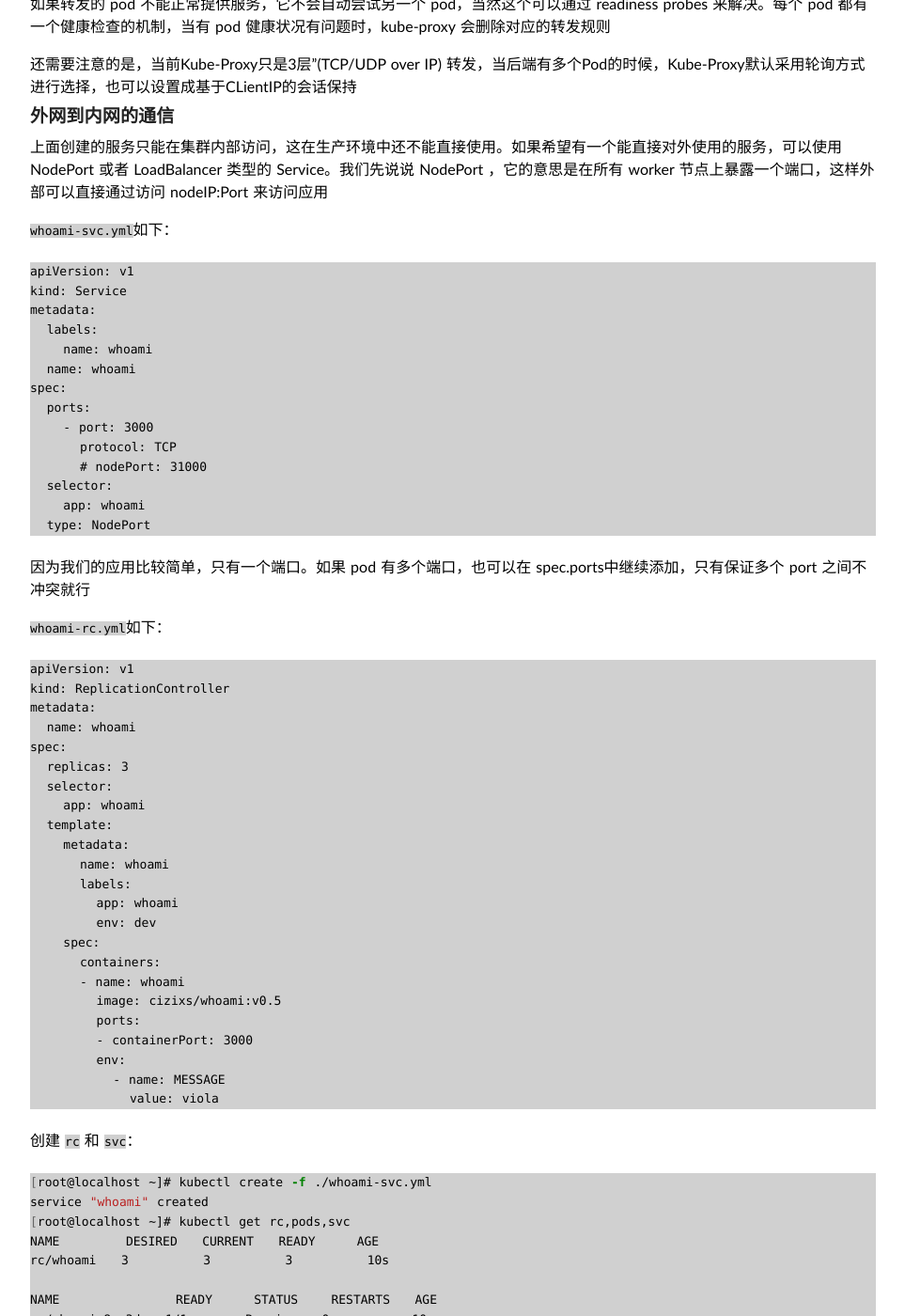
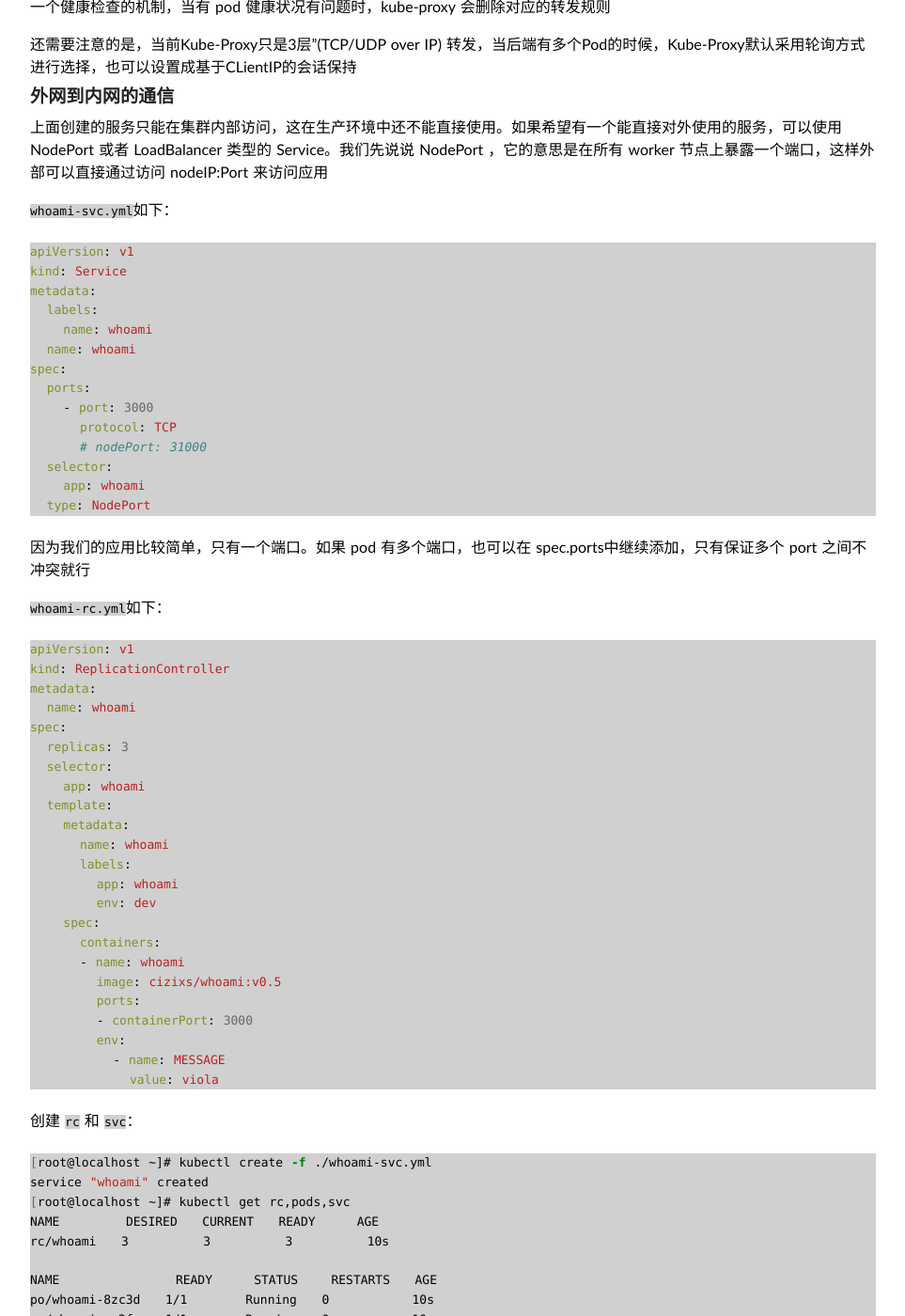
Before and after one commit to duyanghao/duyanghao.github.io, a Jekyll site: the page built from _posts/2017-9-4-kube-proxy.md, in a window 1280 px wide and 1400 px high, scrolled down 7717 px. Shown: the whole window at 94% size, without its empty margins (158-1121 px from the left). Built offline with Jekyll 4.4.1, drawn with Linux system fonts in a browser that asks for light colours; some web fonts are replaced; comment, search, counter and statistics services are not loaded; some of the changed text lies outside the part shown.

Commit message:
Update /2017-9-4-kube-proxy.md
Signed-off-by: “duyanghao” <1294057873@qq.com>

````diff
--- a/_posts/2017-9-4-kube-proxy.md
+++ b/_posts/2017-9-4-kube-proxy.md
@@ -25,8 +25,7 @@ Pod是容器的集合，Pod包含的容器都运行在同一个Host上，并且
 
 举例如下：
 
-```
-#web-pod.yaml
+```yaml
 apiVersion: v1
 kind: Pod
 metadata:
@@ -173,7 +172,7 @@ Pod本身是变化的，比如当Pod发生迁移，那么Pod的IP是变化的,
 
 `iptables`的方式是利用了linux的`iptables`的`nat转发`进行实现。在本例中，创建了名为`mysql-service`的service:
 
-```
+```yaml
 apiVersion: v1
 kind: Service
 metadata:
@@ -264,7 +263,7 @@ mysql-service后端代理了两个pod，ip分别是192.168.125.129和192.168.125
 
 `whoami-svc.yml`如下：
 
-```
+```yaml
 apiVersion: v1
 kind: Service
 metadata:
@@ -285,7 +284,7 @@ spec:
 
 `whoami-rc.yml`如下：
 
-```
+```yaml
 apiVersion: v1
 kind: ReplicationController
 metadata:
````
